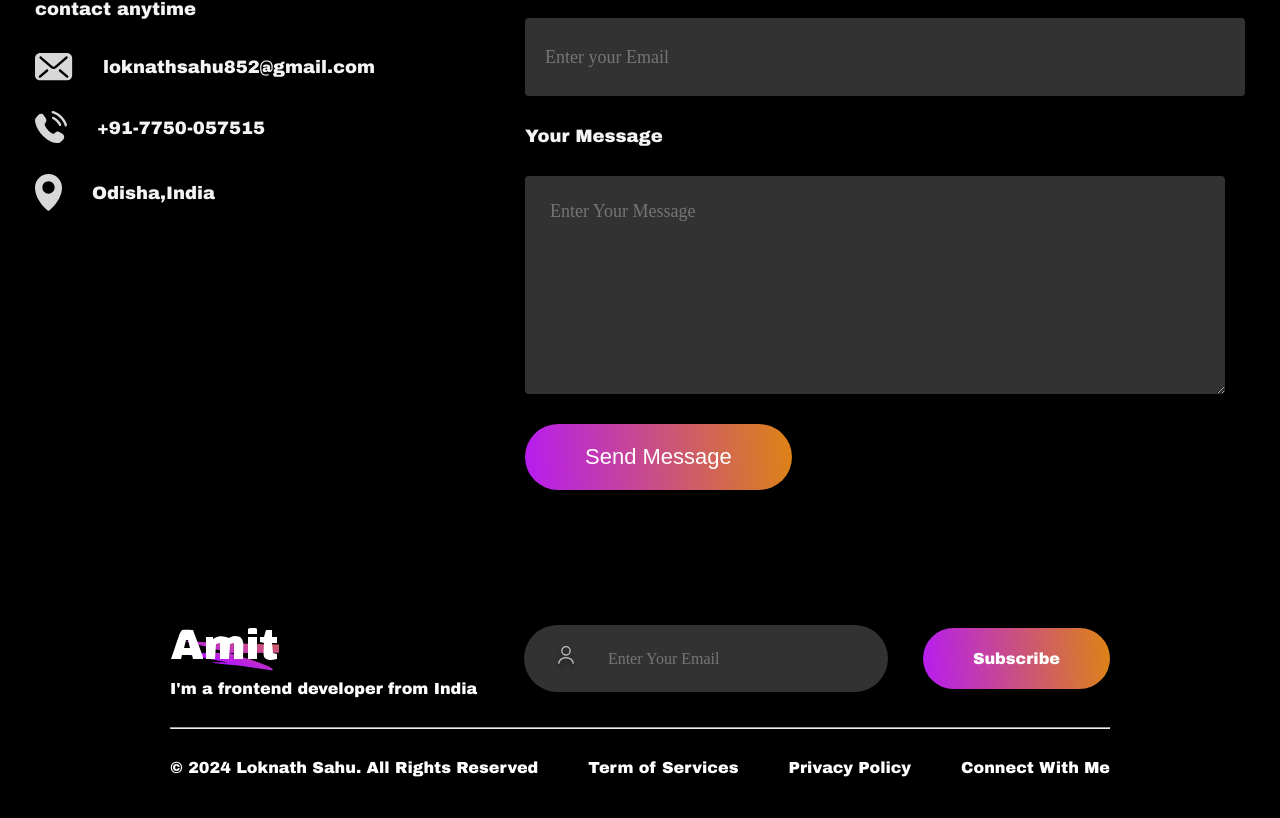
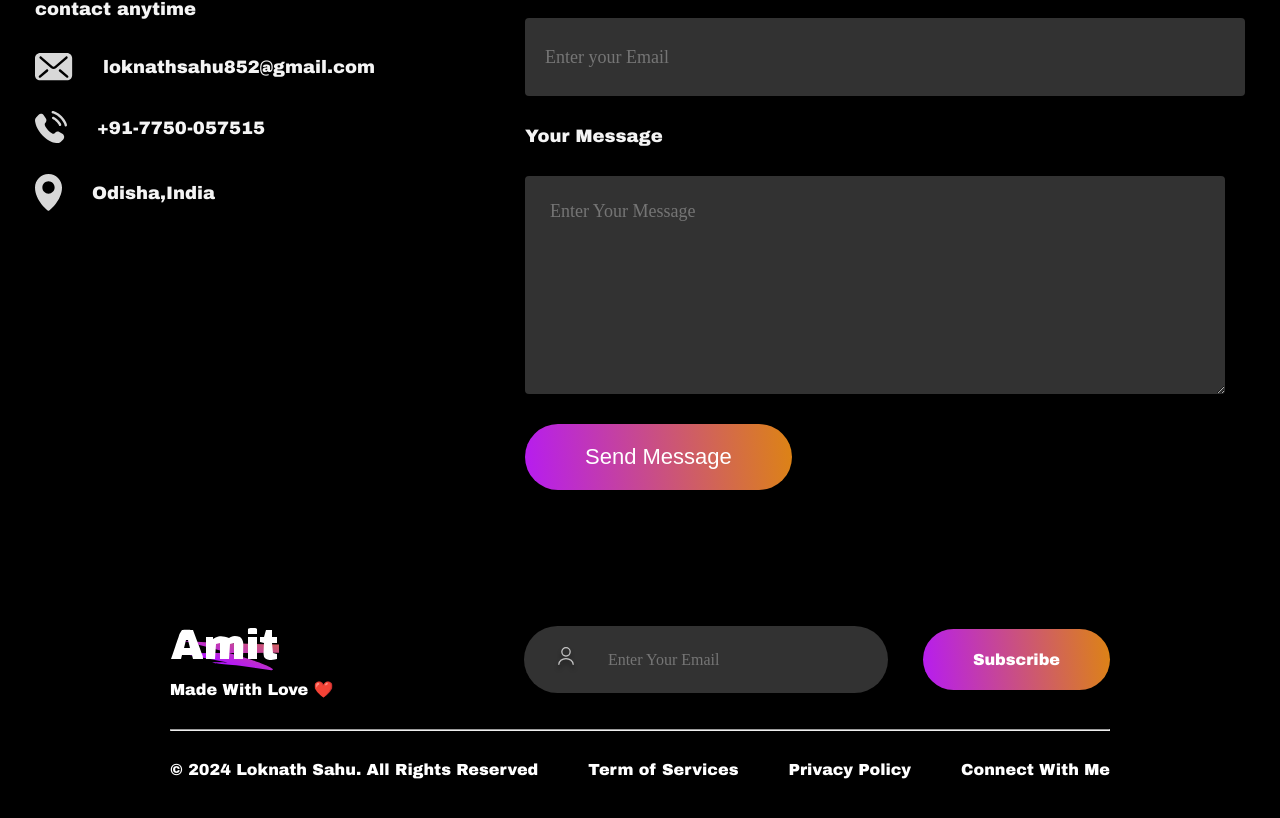
Before and after one commit to Lokesh-018/Port-folio, a React (Vite) app: page / in a window 1280 px wide. Shown: the part 5056-5874 px from the top of the page. Built offline with nearby package versions, Linux system fonts and the light colour scheme.

Commit message:
Update Footer.jsx

```diff
--- a/src/Components/Footer/Footer.jsx
+++ b/src/Components/Footer/Footer.jsx
@@ -9,7 +9,7 @@ const Footer = () => {
       <div className="footer-top">
         <div className="footer-top-left">
             <img src={footer_logo} alt="" />
-            <p>I'm a frontend developer from India</p>
+            <p>Made With Love ❤️</p>
         </div>
         <div className="footer-top-right">
           <div className="footer-email-input">
```
